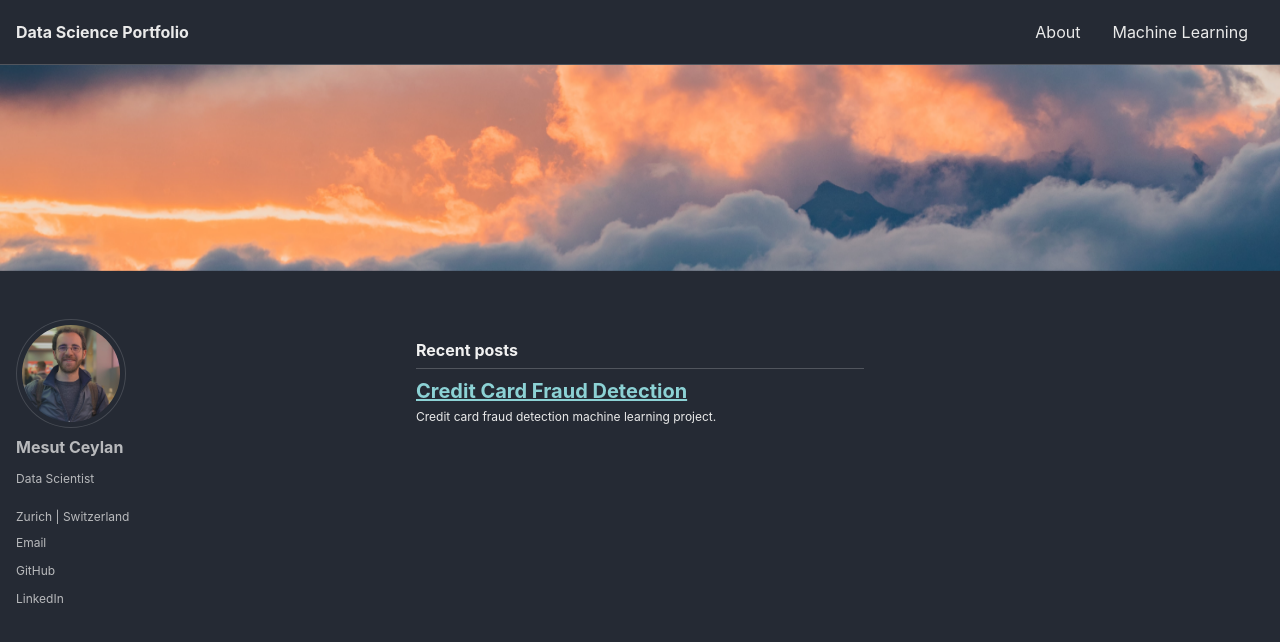
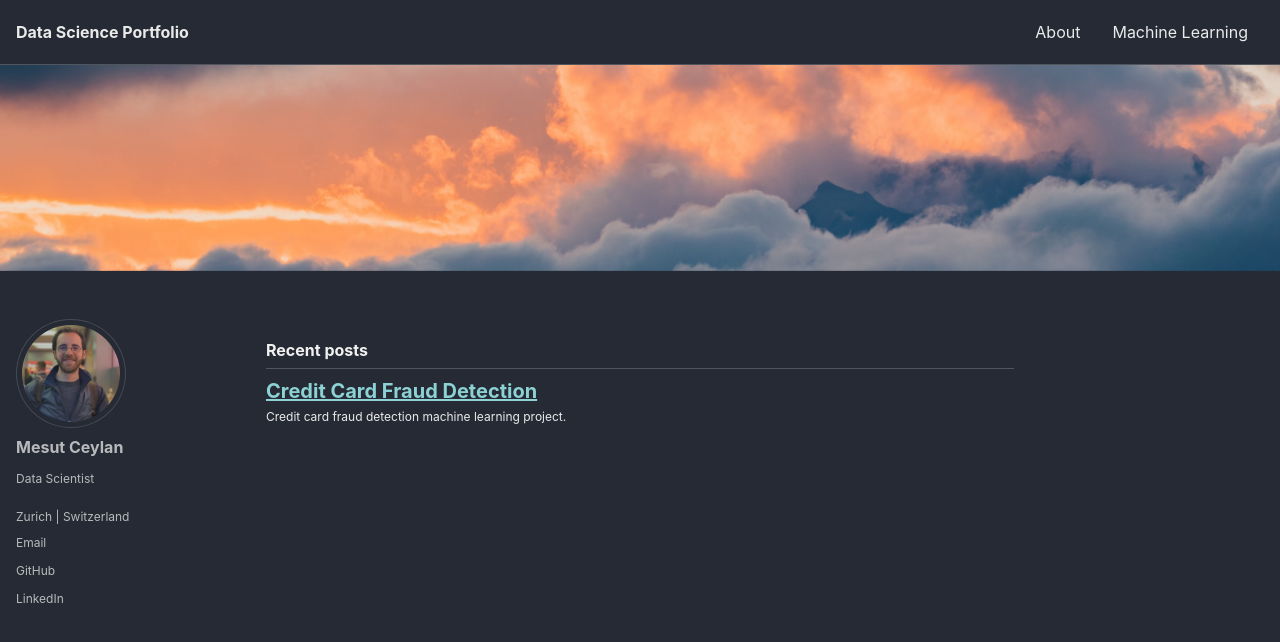
Before and after one commit to ceylanmesut/ceylanmesut.github.io, a Jekyll site: the page built from index.html, in a window 1280 px wide and 900 px high. Shown: the top 642 px of the window. Built offline with Jekyll 4.4.1, drawn with Linux system fonts in a browser that asks for light colours; cached includes are drawn as plain includes; the list of posts is cut into pages by our own code.

```diff
--- a/_sass/minimal-mistakes/_variables.scss
+++ b/_sass/minimal-mistakes/_variables.scss
@@ -143,8 +143,8 @@
    ========================================================================== */
 
 $right-sidebar-width-narrow: 200px !default;
-$right-sidebar-width: 400px !default;
-$right-sidebar-width-wide: 500px !default;
+$right-sidebar-width: 250px !default;
+$right-sidebar-width-wide: 350px !default;
 
 /*
    Other
```
